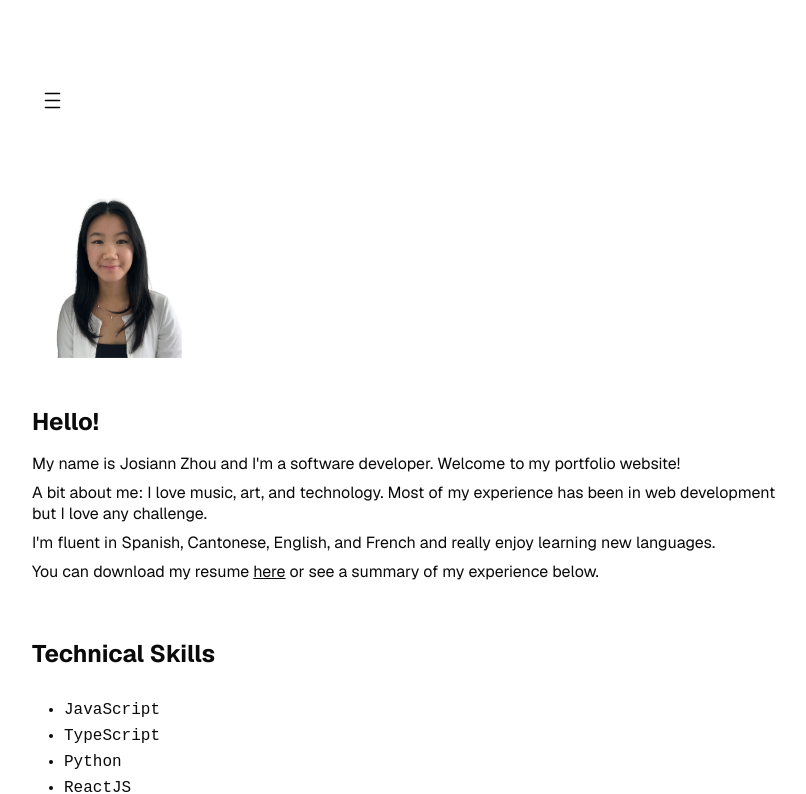
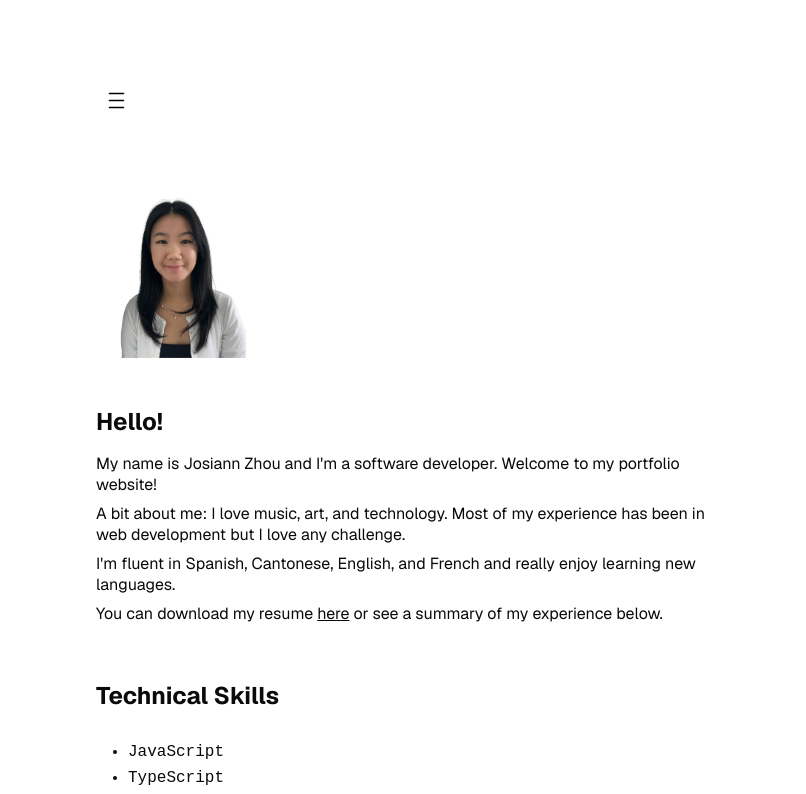
Before and after one commit to josizhou/website, a Next.js app: page / in a window 1280 px wide. Shown: the top 794 px of the page, without its empty margins (224-1030 px from the left). Built offline with nearby package versions, Linux system fonts and the light colour scheme.

Commit message:
50vw for all pages

```diff
--- a/src/app/digitalArtGlovePage/page.module.scss
+++ b/src/app/digitalArtGlovePage/page.module.scss
@@ -18,7 +18,7 @@
     min-height: 100svh;
     padding: 80px 0;
     font-family: var(--font-geist-sans);
-    width: 60vw;
+    width: 50vw;
 }
 
 .backButton {
--- a/src/app/page.module.scss
+++ b/src/app/page.module.scss
@@ -32,7 +32,7 @@
   flex-direction: column;
   gap: 32px;
   grid-row-start: 2;
-  width: 60vw;
+  width: 50vw;
 }
 
 .main ol {
```
